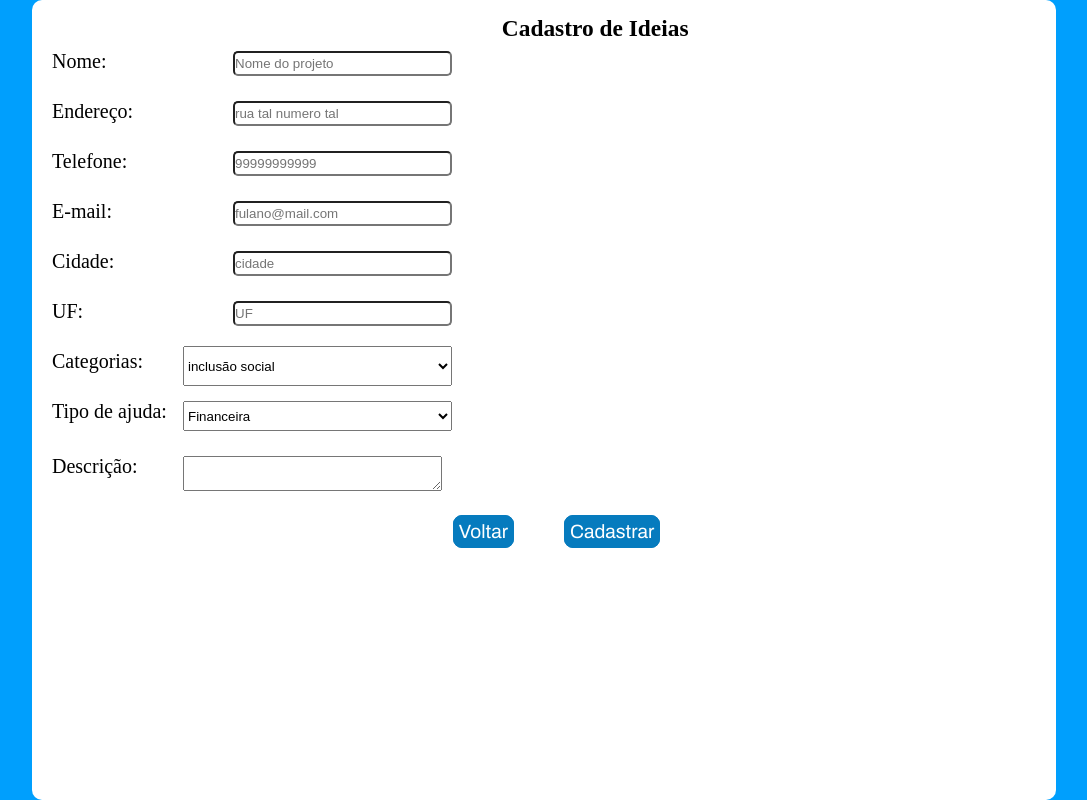
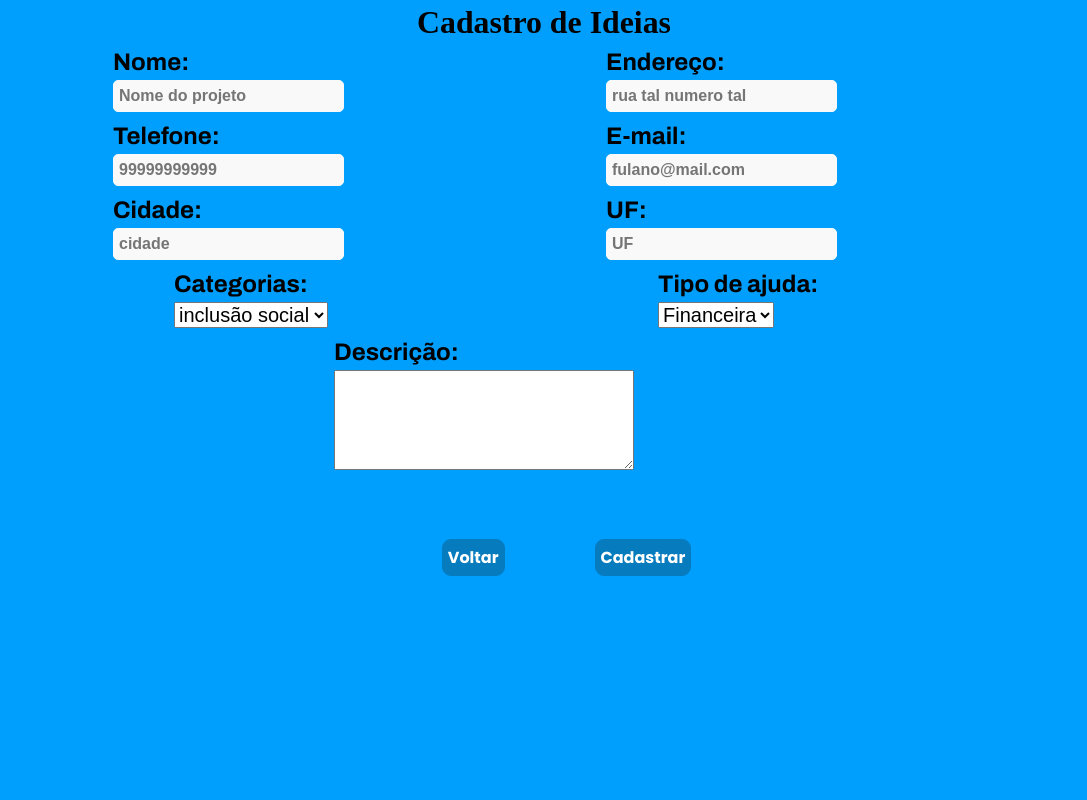
Before and after one commit to rede-cidada/holding-hands, a React (Create React App) app: page / in a window 1280 px wide. Shown: the whole page, without its empty margins (96-1183 px from the left). Built offline with nearby package versions, Linux system fonts and the light colour scheme.

Commit message:
ultimas modificaçoes

```diff
--- a/src/App.js
+++ b/src/App.js
@@ -1,7 +1,6 @@
 import React from 'react';
 import RegisterIdeia from './pages/registerIdeia';
-
-
+//import DonationObject from './pages/DonationObject';
 
 
 import './assets/global.css';
--- a/src/pages/registerIdeia/index.js
+++ b/src/pages/registerIdeia/index.js
@@ -5,34 +5,36 @@ const RegisterIdeias = () => {
     return (
         <section className = "registerIdeia">
             <div className="registerIdeia-Form">
-                <form className="registro-idea" name="registro-idea">
-                    <div className="h3">
+                <div className="h3">
                         <h3>Cadastro de Ideias</h3>
                     </div>
-                    <div className="div">
+                <form className="registro-idea" name="registro-idea">
+
+                    <div className="div" id="Nome-da-organização">
                         <label className="label" for ="Nome-da-organização">Nome:</label>
                         <input className="input" type="text" id="Nome-da-organização" required="required" nome="Nome-da-organização" placeholder="Nome do projeto"></input>
                     </div>
-                    <div className="div">
+                    <div className="div" id="endereco">
                         <label className="label" for ="endereco">Endereço:</label>
                         <input className="input" type="text" id="endereco" required="required" name="endereco" placeholder="rua tal numero tal"></input>
                     </div>
-                    <div className="div">
+                    <div className="div" id="telefone">
                         <label className="label" for ="Telefone">Telefone:</label>
                         <input className="input" type="number" id="telefone" required="required" name="Telefone" maxlength="11"placeholder="99999999999"></input>
                     </div>
-                    <div className="div">
+                    <div className="div" id="email">
                         <label className="label" for ="e-mail"> E-mail:</label>
                         <input className="input" type="email" id="email" required="required" name="e-mail" placeholder="fulano@mail.com" ></input>
                     </div>
-                    <div className="div">
+                    <div className="div" id="cidade">
                         <label className="label" for ="cidade">Cidade:</label>
                         <input className="input" type="text" id="cidade" required="required" name="cidade" placeholder="cidade" ></input>
                     </div>
-                    <div className="div">
+                    <div className="div" id="uf" >
                         <label className="label" for ="uf"> UF:</label>
                         <input className="input" type="text" id="uf" required="required" name="UF" placeholder="UF" ></input>
                     </div>
+                    <div className="selecao">
                     <div className="div" id="categoria">
                         <label className="label" for = "selecao">Categorias:</label>
                         <select name="selecao">
@@ -42,7 +44,8 @@ const RegisterIdeias = () => {
 
                         </select>
                     </div>
-                    <div className="div">
+
+                    <div className="div" id="tipoajuda">
                         <label className="label" for="tipo-de-ajuda">Tipo de ajuda:</label>
                         <select className="select">
                             <option>Financeira</option>
@@ -50,9 +53,10 @@ const RegisterIdeias = () => {
 
                         </select>
                     </div>
+                    </div>
                     <div className="div" id="descricao">
                         <label className="label" for ="Descricao">Descrição:</label>
-                        <textarea id="descricao" nome="Descricao" rows="5" cols="22"></textarea>
+                        <textarea id="textarea" nome="Descricao" ></textarea>
                     </div>
                     <div  id="btn-form">
                         <a className="btn-voltar" >Voltar</a>
--- a/src/pages/registerIdeia/registerIdeia.css
+++ b/src/pages/registerIdeia/registerIdeia.css
@@ -1,106 +1,232 @@
 
 .registerIdeia{
+
+    height: auto;
     width: 100vw;
-    height: 100vh;
-    background-color:var(--background-primary);
+    padding: 0 20px;
+
+    background: var(--background-primary);
 
 
 }
 .registerIdeia-Form{
-    background-color: white;
-    color: black;
-    height: 100vh;
-    width: 80vw;
-    margin-left:30px;
-    border-radius: 10px;
-    display:grid;
-    text-align: center;
+    width: 100%;
+    height: auto;
+
 
 
 }
+.registro-idea{
+    width: 100%;
+    height: auto;
+
+    justify-content: center;
+    align-items: center;
+    flex-direction: column;
+}
 .div{
-    display:grid;
-    grid-template-columns: 80px  170px;
-    grid-template-rows: 30px 20px;
-    column-gap: 1px;
+    display:flex;
+    justify-content: center;
+    align-items: flex-start;
+    flex-direction: column;
+
+    padding: 3px 0;
     }
 
+
 .h3{
-    text-align: center;
-    padding-top: 15px;
-    margin-bottom: 4px;
-    font-size: 15px;
+    padding-top: 5px;
+    font-size: 1.7rem;
 }
 .label{
-margin-top: 4px;
-margin-left: 20px;
-text-align: left;
+    font-size: 1.3rem;
+    font-weight: bold;
+    padding: 5px 0;
+    font-family: 'Archivo', sans-serif;
 }
 .input{
-    margin-bottom: 10px;
-    margin-top: 5px;
-    margin-left: 50px;
+
+    width: 100%;
+    height: 2rem;
+    outline: none;
+    border: 1px solid var(--color-primary);
     border-radius: 5px;
+    padding: 5px;
+    background-color: var(--color-primary);
+    color: #161414;
+    font-size: 1rem;
+    font-weight: bold;
+    max-width: 350px;
+
 }
-.select{
-    margin-bottom: 5px;
-    margin-top: 5px;
-}
-#descricao{
-    margin-top: 5px;
-    margin-right: 10px;
-}
+
 #btn-form{
-    margin-top:20px;
-    margin-left:5px;
+    width: 12rem;
+    height: 3rem;
+
+    background: var(--background-btn-secondary-light);
+    border-radius: 9px;
+
+    font: 700 1rem Poppins;
+
+    display: flex;
+    align-items: center;
+    justify-content: center;
+
+    border: none;
+    outline: none;
+    color: var(--color-primary);
+
+    transition: background 0.4s;
 
 
 }
+
 .btn-voltar{
+    background :var(--background-btn-secondary);
     border: 1px solid var(--background-secondary);
     padding: 5px;
     border-radius: 9px;
     background-color: var(--background-secondary);
     color: white;
-    font: 400 1.2em Archivo;
-    margin-left: 20px;
+
+    margin-left: 45px;
 }
 .btn-enviar{
     border: 1px solid var(--background-secondary);
     padding: 5px;
     border-radius: 9px;
-    margin-left: 50px;
-    margin-top: 10px;
+    margin-left: 90px;
+    background :var(--background-btn-secondary);
+
     background-color: var(--background-secondary);
     color: white;
-    font: 400 1.2em Archivo;
+
 }
-@media(min-width:720px){
-    .h3{
-        margin-left: 10%;
-        font-size: 20px;
+#textarea{
+    width: 250px;
+    height: 50px;
+}
 
-    }
-    .registerIdeia-Form{
+@media(min-width:1240px){
+    .registerIdeia{
 
-        margin-left: 10%;
-        display:grid;
+        height: 100vh;
+        width: 100vw;
+        padding: 0 20px;
 
-        border-radius: 10px;
-
+        background: var(--background-primary);
 
 
     }
+    .registro-idea{
+        width: 100%;
+        height: 100%;
+        display: flex;
+        justify-content: center;
+        align-items: center;
+        flex-direction: row;
+        flex-wrap: wrap;
+    }
     .div{
-        font-size: 20px;
-        display: grid;
-        grid-template-columns: 150px  269px;
-        grid-template-rows: 40px 10px;
-        column-gap: 1px;
-        width: 80%;
-    }
 
-    #btn-form{
+        margin-right: 200px;
+        }
+    .h3{
+
         text-align: center;
     }
+    .selecao{
+        display: flex;
+        width: 100%;
+        height: auto;
+        margin-left:50px;
+
+
+    }
+    select{
+        font-size: 20px;
+    }
+    #categoria{
+        margin-left: 100px;
+    }
+    #tipoajuda{
+        margin-left: 130px;
+    }
+    #btn-form{
+        margin-top: 60px;
+        margin-right: 300px;
+        margin-left: 300px;
+    }
+    #textarea{
+        width: 500px;
+        height: 200px;
+    }
+    #descricao{
+        margin-left: 50px;
+    }
+    .label{
+        font-size: 1.5rem;
+    }
 }
+@media(min-width:720px){
+    .registerIdeia{
+
+        height: 100vh;
+        width: 100vw;
+        padding: 0 20px;
+
+        background: var(--background-primary);
+
+
+    }
+    .registro-idea{
+        width: 100%;
+        height: 100%;
+        display: flex;
+        justify-content: center;
+        align-items: center;
+        flex-direction: row;
+        flex-wrap: wrap;
+    }
+    .div{
+        margin-left: 5%;
+
+        }
+    .h3{
+
+        text-align: center;
+    }
+    .selecao{
+        display: flex;
+        width: 100%;
+        height: auto;
+        margin-left:50px;
+
+
+    }
+    select{
+        font-size: 20px;
+    }
+    #categoria{
+        margin-left: 200px;
+    }
+    #tipoajuda{
+        margin-left: 130px;
+    }
+    #btn-form{
+        margin-top: 60px;
+        margin-right: 300px;
+        margin-left: 300px;
+    }
+    #textarea{
+        width: 300px;
+        height: 100px;
+    }
+    #descricao{
+        margin-left: 80px;
+    }
+    .label{
+        font-size: 1.5rem;
+    }
+}
```
